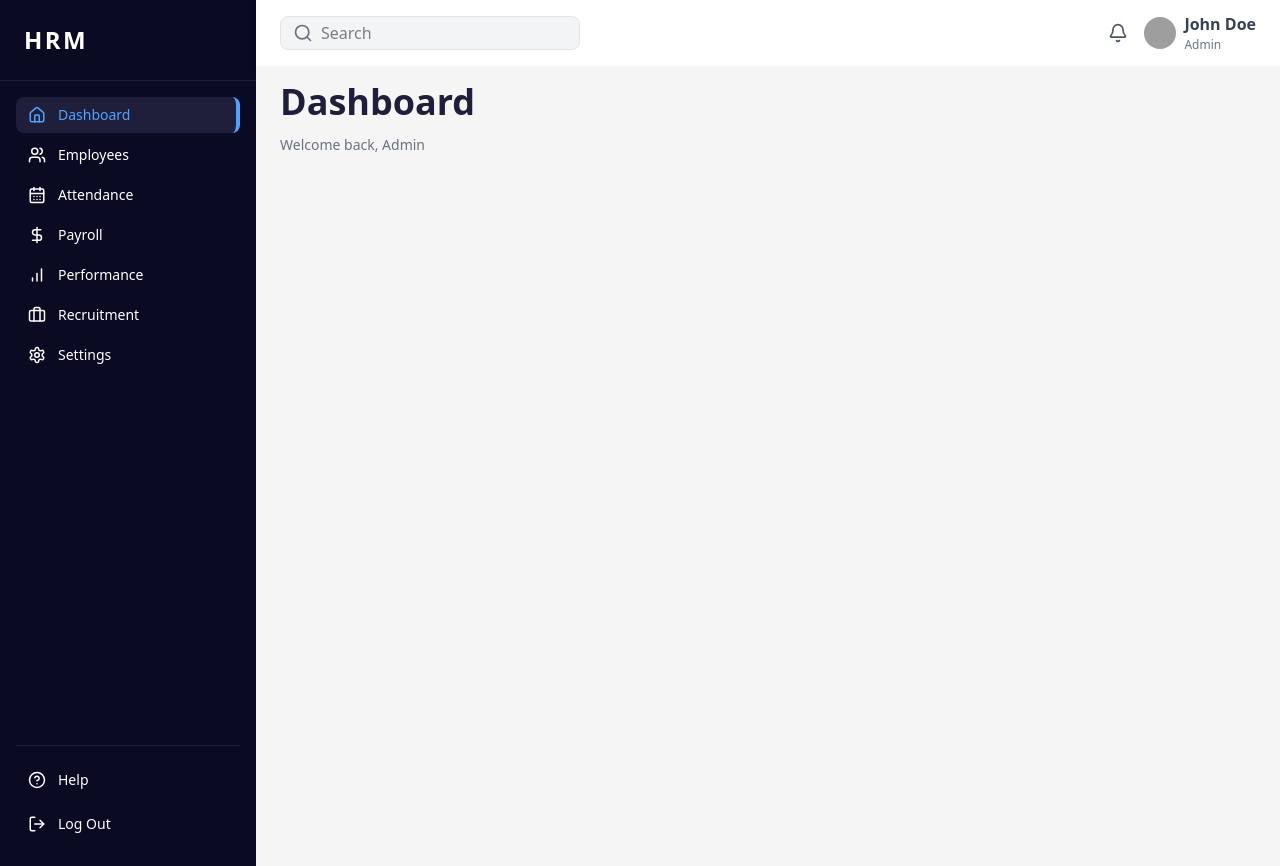
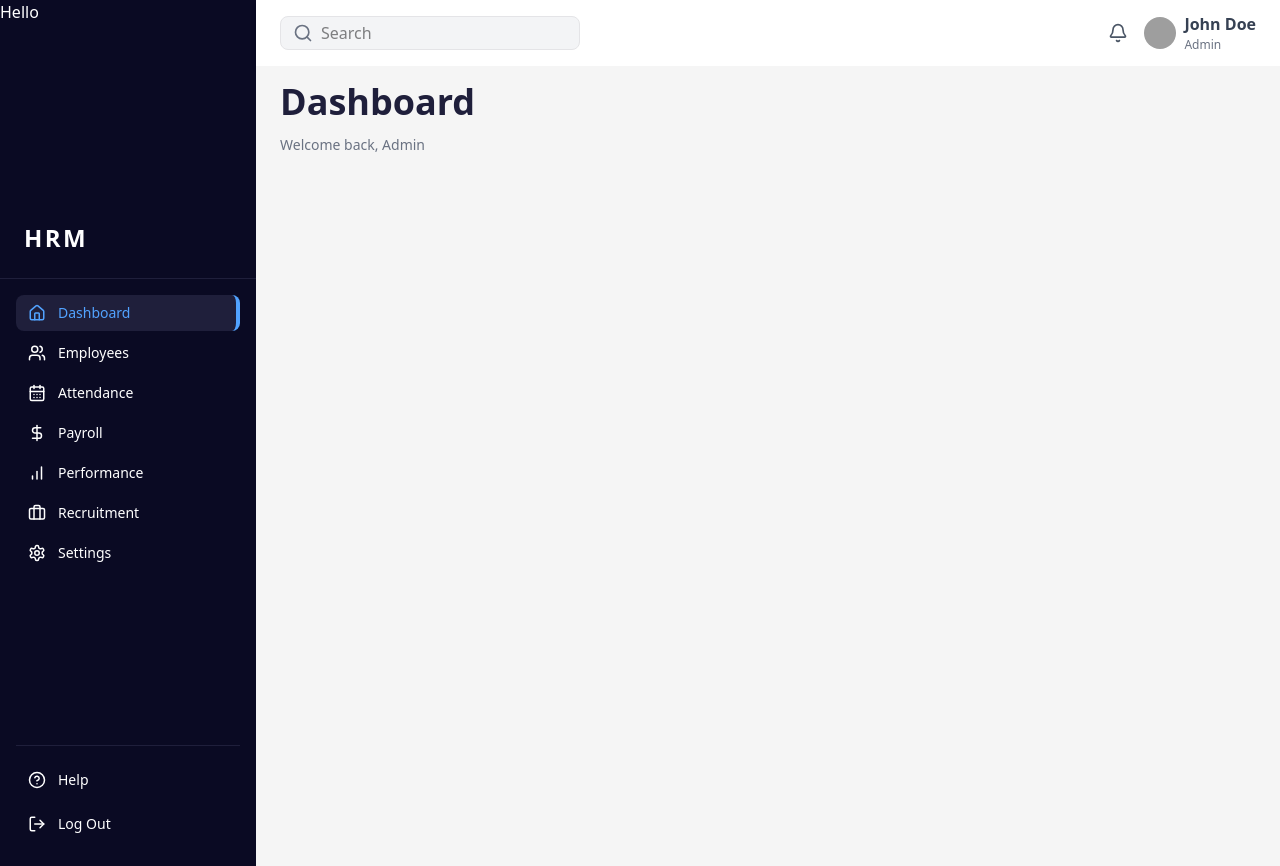
Before and after one commit to emanali262770/hrm-system, a Next.js app: page /dashboard in a window 1280 px wide. Built offline with nearby package versions, Linux system fonts and the light colour scheme; grey boxes are pictures that could not be loaded.

Commit message:
hello add

```diff
--- a/src/components/Nav-sidebar/AppSidebar.tsx
+++ b/src/components/Nav-sidebar/AppSidebar.tsx
@@ -39,6 +39,7 @@ useEffect(()=>{
   return (
     <aside className="w-64 min-h-screen  bg-[#0A0A23] text-white flex flex-col justify-between shadow-xl">
       {/* Top Section */}
+      <div className="">Hello</div>
       <div>
         <div className="px-6 py-6 text-2xl font-bold tracking-widest border-b border-[#1F1F3B]">
           HRM
```
